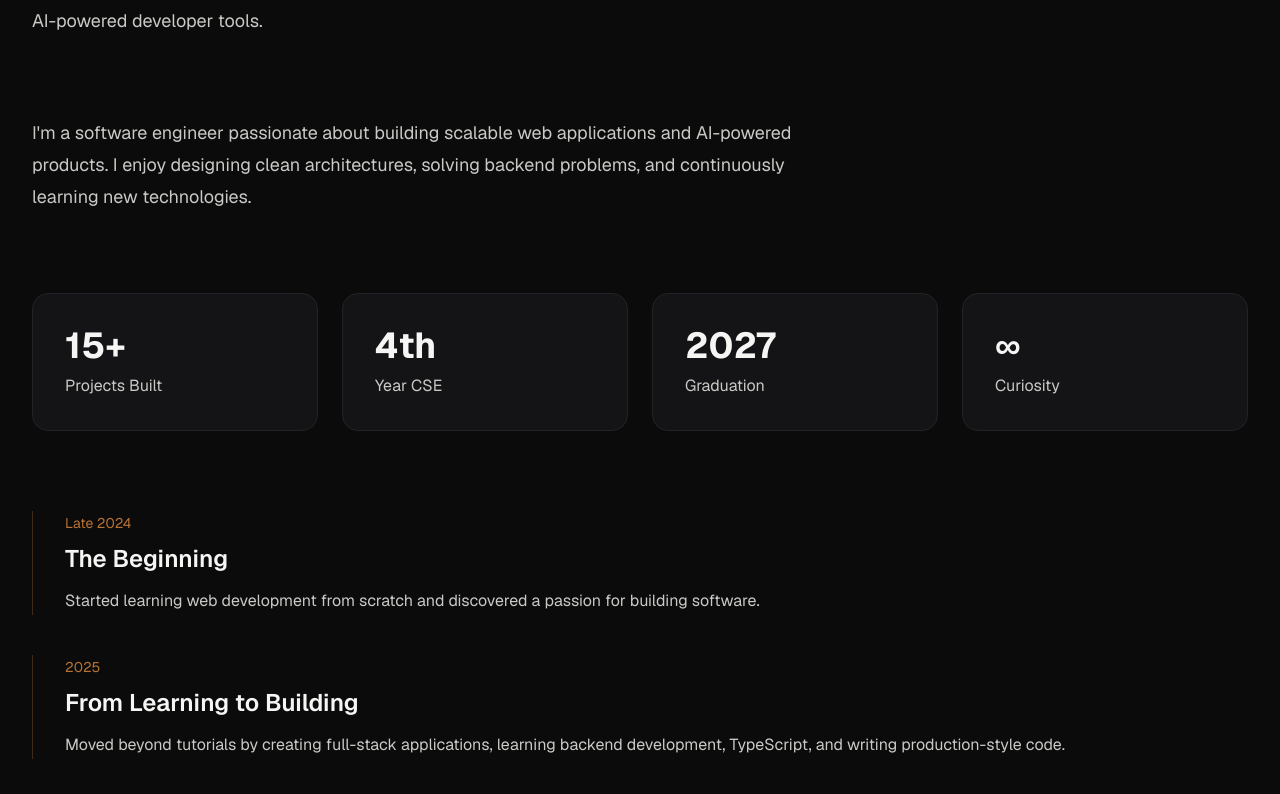
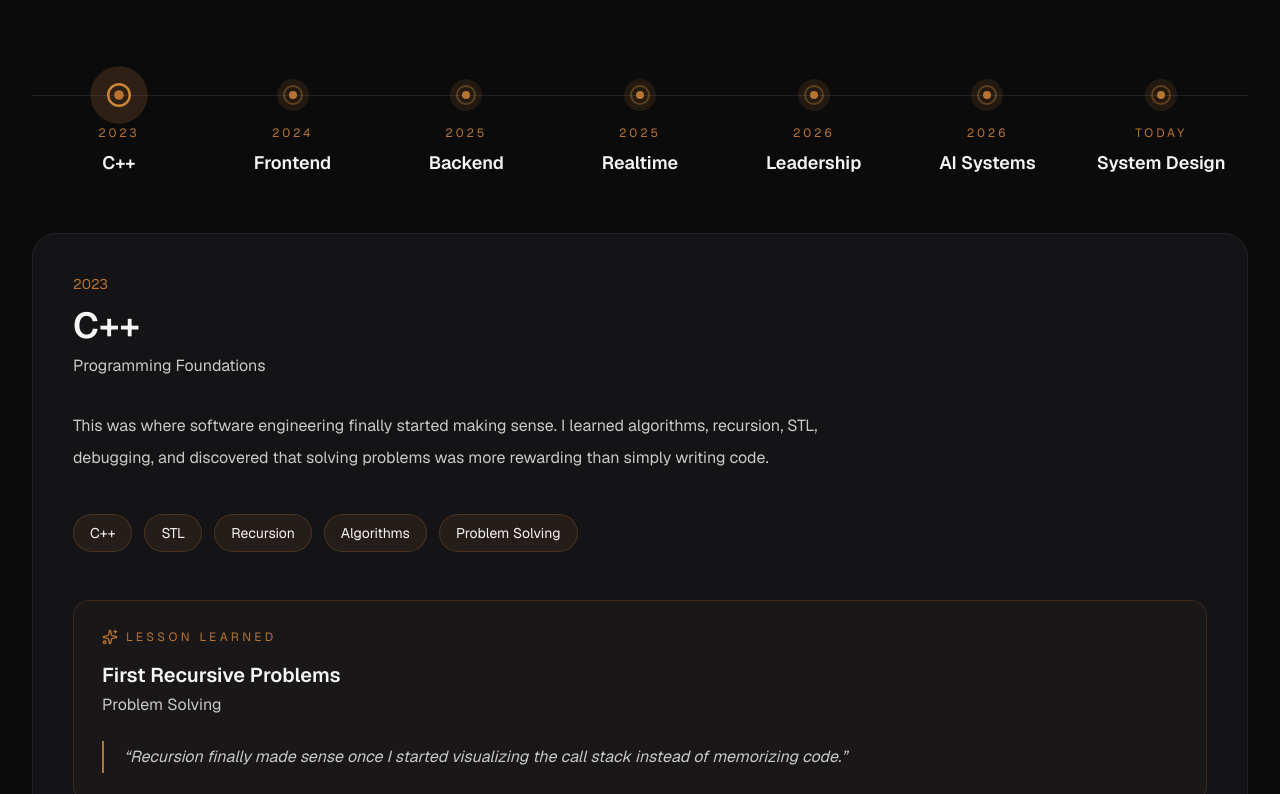
Before and after one commit to m-taaha/taaha-portfolio, a Next.js app: page / in a window 1280 px wide. Shown: the part 6086-6880 px from the top of the page. Built offline with nearby package versions, Linux system fonts and the light colour scheme.

Commit message:
refactor(about): remove redundant about section

```diff
--- a/app/components/sections/About/About.tsx
+++ /dev/null
@@ -1,30 +0,0 @@
-import { Container } from "@/app/components/ui/Container";
-import { SectionHeading } from "../../ui/SecionHeading";
-
-
-import { AboutContent } from "./components/AboutContent";
-import { AboutStats } from "./components/AboutStats";
-import { AboutTimeline } from "./components/AboutTimeline";
-
-export function About() {
-
-  return (
-    <section id="about" className="py-32">
-      <Container>
-        <SectionHeading
-          eyebrow="Who I Am"
-          title="Building Products, Learning Every Day"
-          description="My journey from learning web development to building scalable applications and AI-powered developer tools."
-        />
-
-        <div className="mt-20 space-y-20">
-          <AboutContent />
-
-          <AboutStats />
-
-          <AboutTimeline />
-        </div>
-      </Container>
-    </section>
-  );
-}
--- a/app/components/sections/About/components/AboutCard.tsx
+++ /dev/null
@@ -1,7 +0,0 @@
-import React from 'react'
-
-export function AboutCard() {
-  return (
-    <div>AboutCard</div>
-  )
-}
--- a/app/components/sections/About/components/AboutContent.tsx
+++ /dev/null
@@ -1,17 +0,0 @@
-import { about } from "@/app/config/about";
-
-export function AboutContent() {
-  return (
-    <div className="max-w-3xl">
-      <p
-        className="
-          text-lg
-          leading-8
-          text-text-secondary
-        "
-      >
-        {about.intro}
-      </p>
-    </div>
-  );
-}
--- a/app/components/sections/About/components/AboutStats.tsx
+++ /dev/null
@@ -1,31 +0,0 @@
-import { about } from "@/app/config/about";
-
-export function AboutStats() {
-  return (
-    <div
-      className="
-        grid
-        gap-6
-        sm:grid-cols-2
-        lg:grid-cols-4
-      "
-    >
-      {about.stats.map((stat) => (
-        <div
-          key={stat.label}
-          className="
-            rounded-2xl
-            border
-            border-border-subtle
-            bg-surface-primary
-            p-8
-          "
-        >
-          <h3 className="text-4xl font-bold">{stat.value}</h3>
-
-          <p className="mt-2 text-text-secondary">{stat.label}</p>
-        </div>
-      ))}
-    </div>
-  );
-}
--- a/app/components/sections/About/components/AboutTimeline.tsx
+++ /dev/null
@@ -1,47 +0,0 @@
-import { about } from "@/app/config/about";
-
-export function AboutTimeline() {
-  return (
-    <div className="space-y-10">
-      {about.timeline.map((item) => (
-        <div
-          key={item.year}
-          className="
-            border-l
-            border-brand-primary/30
-            pl-8
-          "
-        >
-          <span
-            className="
-              text-sm
-              text-brand-primary
-            "
-          >
-            {item.year}
-          </span>
-
-          <h3
-            className="
-              mt-2
-              text-2xl
-              font-semibold
-            "
-          >
-            {item.title}
-          </h3>
-
-          <p
-            className="
-              mt-3
-              leading-7
-              text-text-secondary
-            "
-          >
-            {item.description}
-          </p>
-        </div>
-      ))}
-    </div>
-  );
-}
--- a/app/config/about.ts
+++ /dev/null
@@ -1,59 +0,0 @@
-export interface Stat {
-  readonly value: string;
-  readonly label: string;
-}
-
-export interface TimelineItem {
-  readonly year: string;
-  readonly title: string;
-  readonly description: string;
-}
-
-export const about = {
-  title: "About Me",
-
-  intro:
-    "I'm a software engineer passionate about building scalable web applications and AI-powered products. I enjoy designing clean architectures, solving backend problems, and continuously learning new technologies.",
-
-  stats: [
-    {
-      value: "15+",
-      label: "Projects Built",
-    },
-    {
-      value: "4th",
-      label: "Year CSE",
-    },
-    {
-      value: "2027",
-      label: "Graduation",
-    },
-    {
-      value: "∞",
-      label: "Curiosity",
-    },
-  ] as const,
-
-  timeline: [
-    {
-      year: "Late 2024",
-      title: "The Beginning",
-      description:
-        "Started learning web development from scratch and discovered a passion for building software.",
-    },
-
-    {
-      year: "2025",
-      title: "From Learning to Building",
-      description:
-        "Moved beyond tutorials by creating full-stack applications, learning backend development, TypeScript, and writing production-style code.",
-    },
-
-    {
-      year: "2026",
-      title: "Backend Systems & AI",
-      description:
-        "Focused on scalable backend systems and AI-powered developer tools, combining modern web technologies with intelligent automation.",
-    },
-  ] as const,
-} as const;
--- a/app/page.tsx
+++ b/app/page.tsx
@@ -1,5 +1,4 @@
 import { Navbar } from "./components/navigation/Navbar";
-import { About } from "./components/sections/About/About";
 import { Contact } from "./components/sections/Contact/Contact";
 import { Experience } from "./components/sections/Experience/Experience";
 import { Footer } from "./components/sections/Footer/Footer";
@@ -13,7 +12,6 @@ export default function HomePage() {
       <Navbar />
       <Hero />
       <SystemsSection />
-      <About />
       <Experience />
       <Skills />
       <Contact />
```
